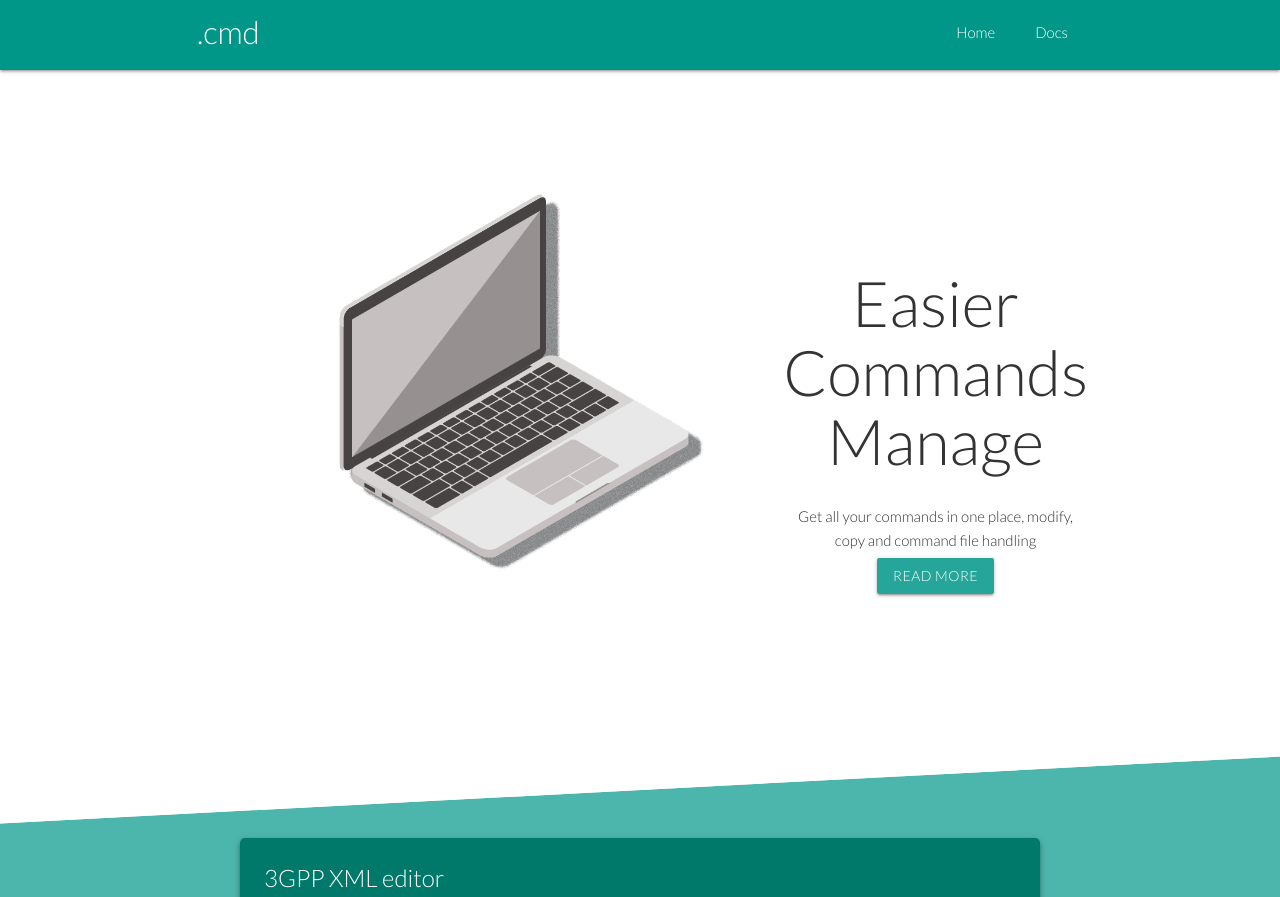
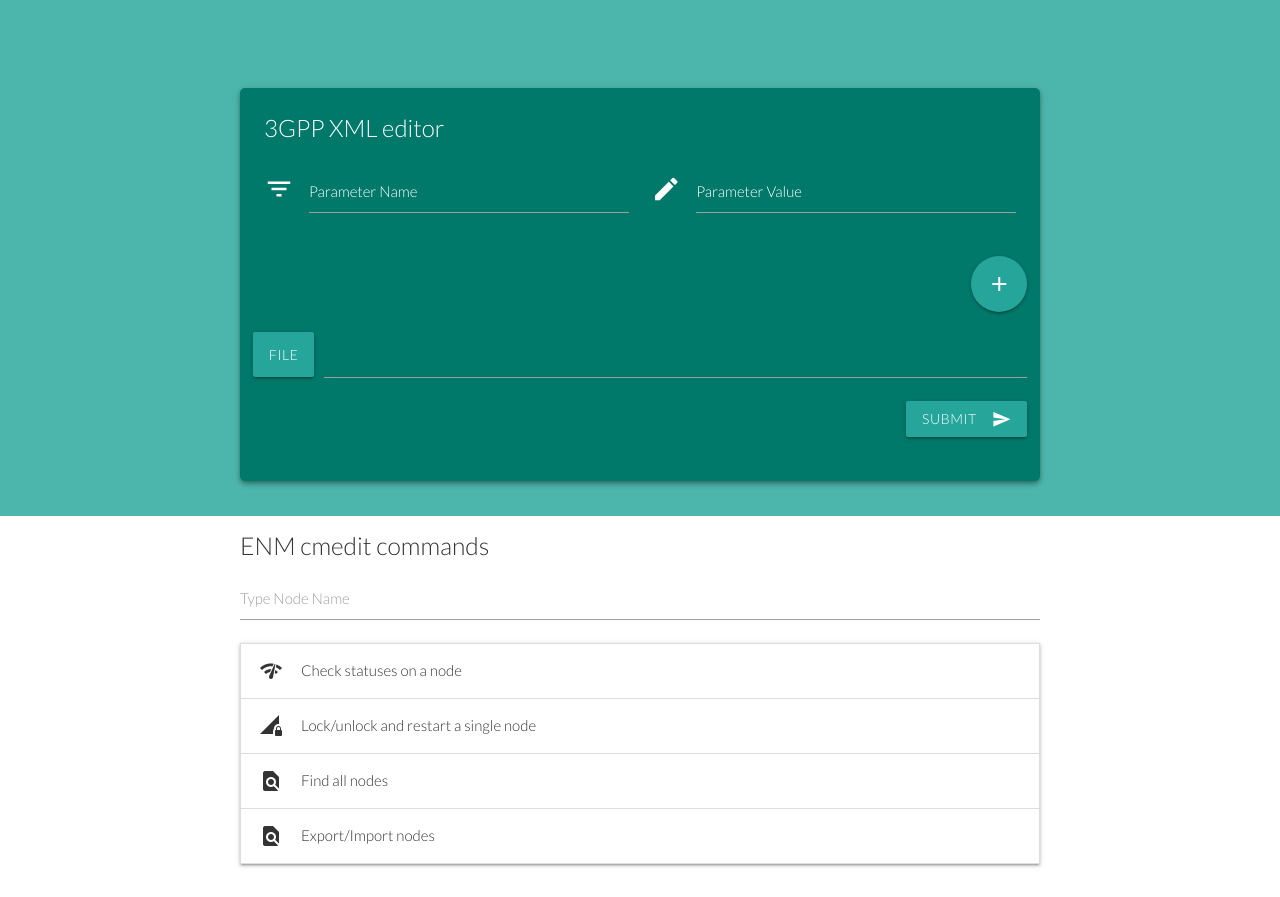
Before and after one commit to vvsviridov/bssapp.js, a website: page index.html in a window 1280 px wide. Shown: the top 897 px of the page. Drawn offline with nearby package versions, Linux system fonts and the light colour scheme.

Commit message:
comment header sections

```diff
--- a/index.html
+++ b/index.html
@@ -15,7 +15,7 @@
 
 <body>
   <!-- Navbar -->
-  <nav class="teal">
+  <!-- nav class="teal">
     <div class="nav-wrapper container">
       <a href="#" class="brand-logo">.cmd</a>
       <ul id="nav-mobile" class="right hide-on-med-and-down">
@@ -23,9 +23,9 @@
         <li><a href="docs.html">Docs</a></li>
       </ul>
     </div>
-  </nav>
+  </nav -->
   <!-- Showcase -->
-  <section class="showcase">
+  <!-- section class="showcase">
     <div class="container center valign-wrapper">
       <div class="col s6 hide-on-med-and-down">
         <img class="responsive-img" src="img/laptop.png">
@@ -36,7 +36,7 @@
         <a href="docs.html" class="btn btn-outline">Read More</a>
       </div>
     </div>
-  </section>
+  </section-->
   <!-- xml editor form -->
   <!-- <section class="stats"> -->
   <section class="xmleditor teal lighten-2">
```
